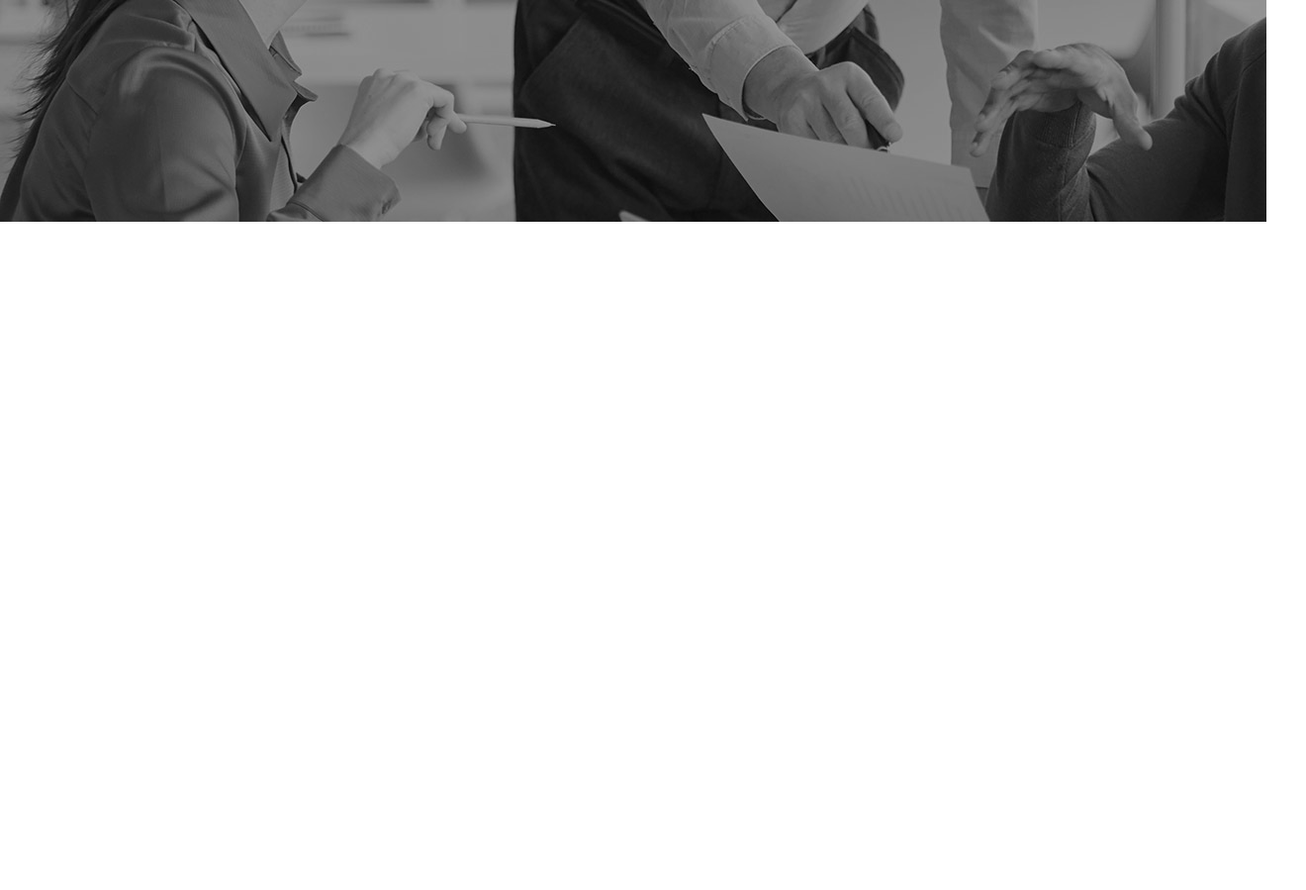
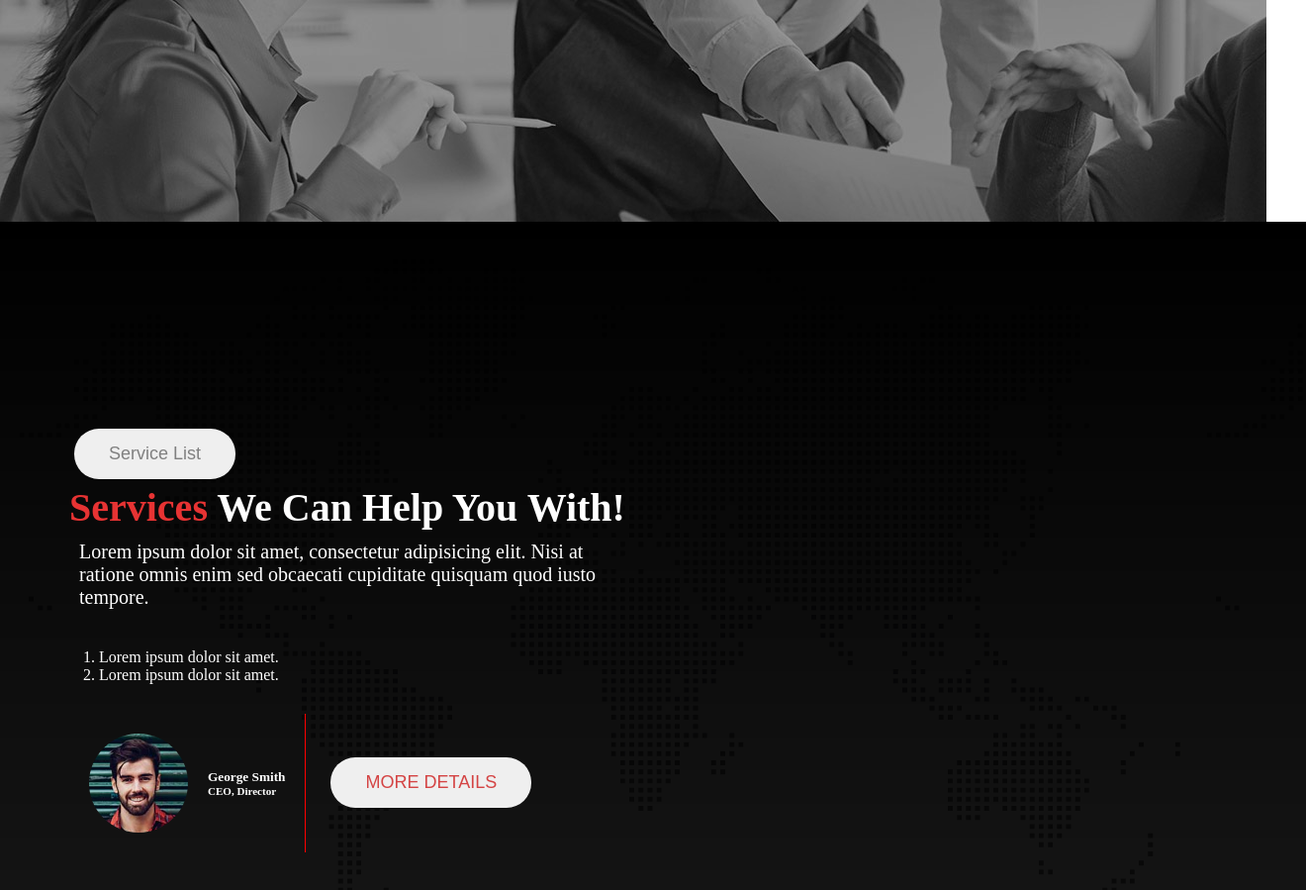
Before and after one commit to Farhad-Tanveer/digital-agency, a plain HTML site: page index.html in a window 1280 px wide. Shown: the part 661-1560 px from the top of the page at 99% size, 1320 px wide, since content can reach past the window. Before the commit the page ends 885 px from the top, so only its background shows below. Drawn offline with Linux system fonts and the light colour scheme.

Commit message:
added service left container

```diff
--- a/index.html
+++ b/index.html
@@ -36,6 +36,43 @@
                 </div>
             </div>
         </div>
+
+        <div class="service-container">
+            <div class="service-left-container">
+                <div class="service-details">
+                    <button class="btn service-btn">Service List</button>
+                    <h1 class="service-title">
+                        <span class="primary">Services</span> We Can Help You With!
+                    </h1>
+                    <p class="service-description">Lorem ipsum dolor sit amet, consectetur adipisicing elit. Nisi at
+                        ratione omnis enim sed obcaecati cupiditate quisquam quod iusto tempore.</p>
+                    <ol type="1">
+                        <li>Lorem ipsum dolor sit amet.</li>
+                        <li>Lorem ipsum dolor sit amet.</li>
+                    </ol>
+                    <div class="author-details">
+                        <div class="author-img-des">
+                            <img class="author-img" src="./asset/image/author.jpg" alt="">
+                            <h5 class="author-des">George Smith <br> <small>CEO, Director</small></h5>
+                        </div>
+                        <div class="more-details">
+                            <button class="btn details-btn">MORE DETAILS</button>
+                        </div>
+                    </div>
+                </div>
+            </div>
+
+            <div class="service-right-container">
+                <div class="top-right">
+                    <img src="./asset/icons/" alt="">
+                    <img src="" alt="">
+                </div>
+                <div class="bottom-right">
+                    <img src="" alt="">
+                    <img src="" alt="">
+                </div>
+            </div>
+        </div>
     </main>
     <footer>
 
--- a/style.css
+++ b/style.css
@@ -70,3 +70,82 @@
 .btn-hire {
     color: red;
 }
+
+/* service container */
+
+.service-container {
+    width: 100%;
+    height: 100vh;
+    padding: 20px;
+    background-image: url(./asset/image/footer-bg.png), linear-gradient(rgba(0, 0, 0, 1), rgba(0, 0, 0, 0.9));
+    background-blend-mode: overlay;
+    color: white;
+    display: flex;
+
+}
+
+.service-left-container {
+    display: flex;
+    justify-content: center;
+    align-items: center;
+    padding-left: 50px;
+}
+
+.service-btn {
+    color: gray;
+    border-radius: 25px;
+}
+
+.service-title {
+    font-size: 40px;
+    font-weight: bold;
+}
+
+.service-description {
+    font-size: 20px;
+    width: 50%;
+    padding: 10px;
+}
+
+.service-details ol {
+    padding: 30px;
+}
+
+.author-details {
+    display: flex;
+    align-items: center;
+}
+
+.author-img-des {
+    display: flex;
+    align-items: center;
+    padding: 20px;
+    border-right: 1px solid red;
+}
+
+.author-img {
+    width: 100px;
+    height: 100px;
+    border-radius: 50px;
+}
+
+.author-des {
+    padding-left: 20px;
+}
+
+.more-details {
+    padding: 20px;
+}
+
+.details-btn {
+    border-radius: 25px;
+    color: rgb(212, 68, 68);
+}
+
+.top-right {
+    display: flex;
+}
+
+.bottom-right {
+    display: flex;
+}
```
